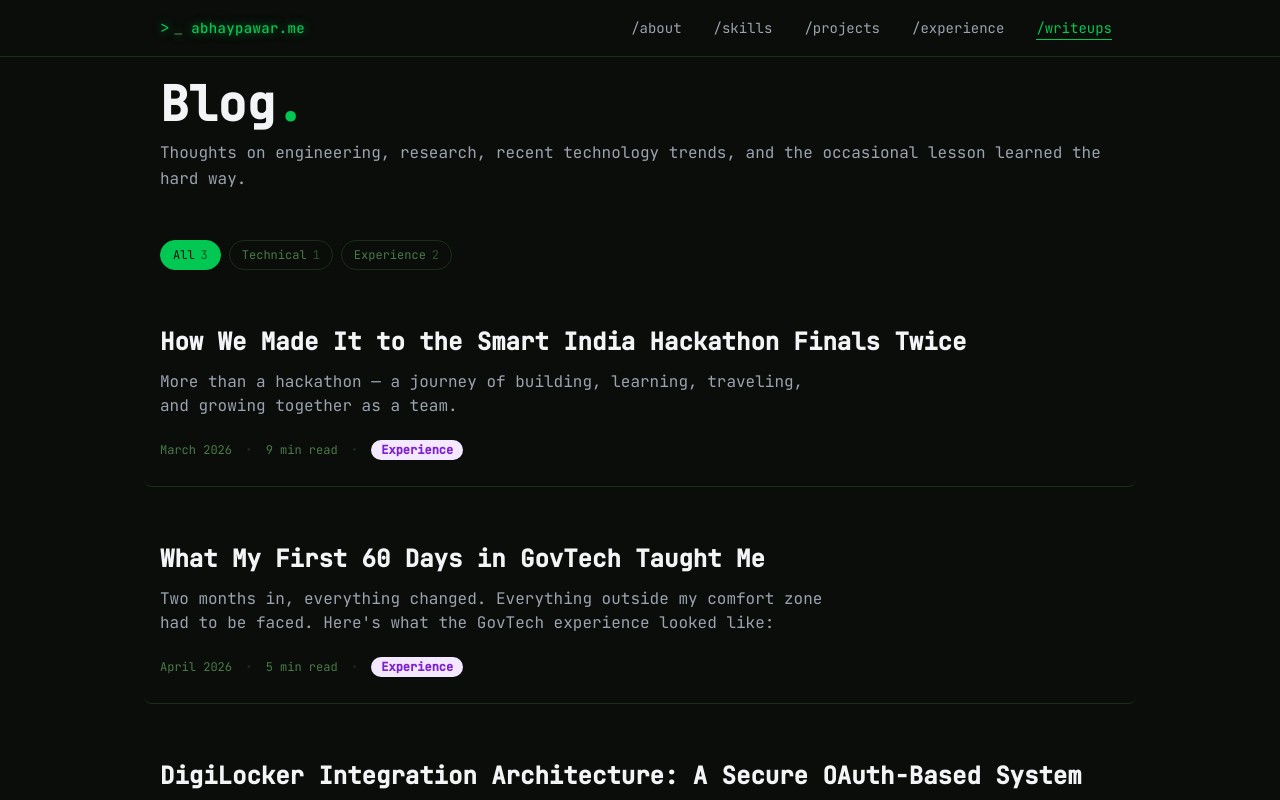
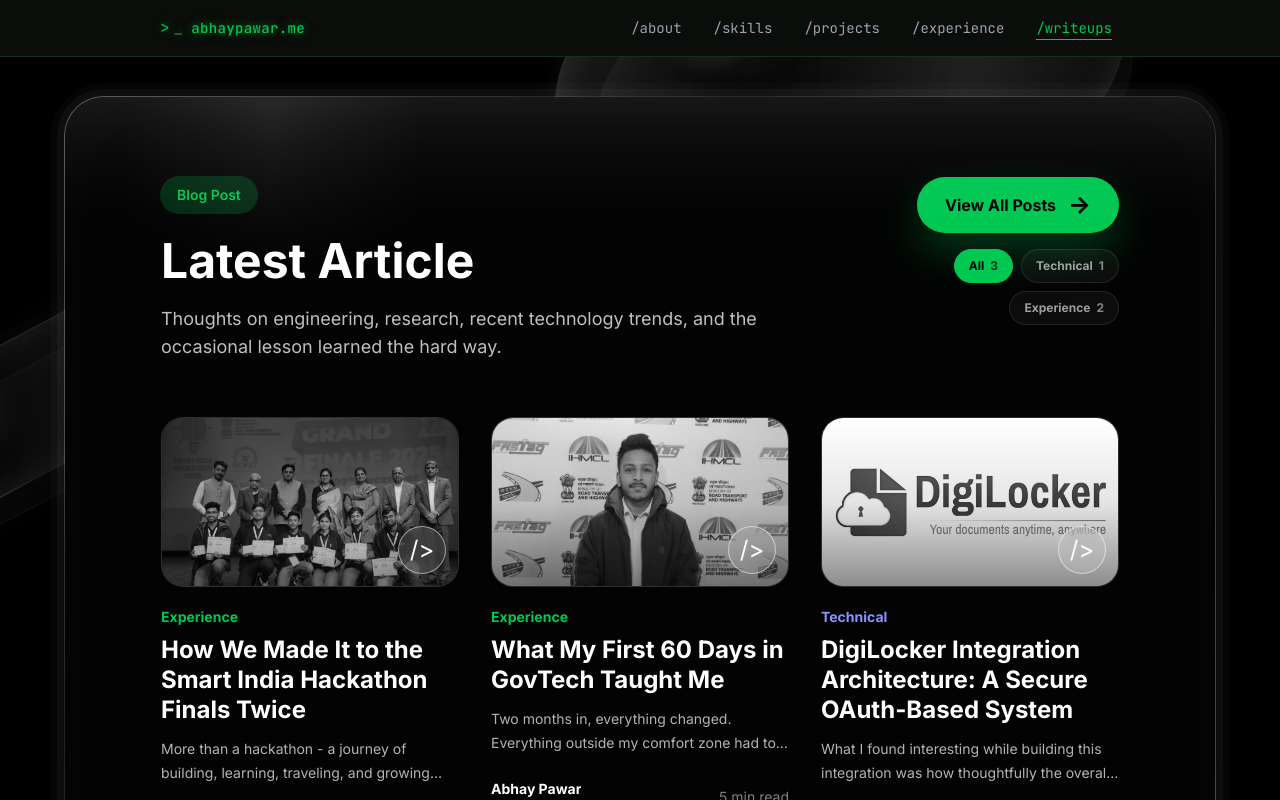
Before and after one commit to abhaygzb15/abhaygzb15.github.io, a React (Vite) app: page /blogs in a window 1280 px wide. Shown: the top 800 px of the page. Built offline with nearby package versions, Linux system fonts and the light colour scheme.

Commit message:
update blogs page

```diff
--- a/src/index.css
+++ b/src/index.css
@@ -73,6 +73,108 @@ html.light .text-gray-500 { color: #5a7a5a !important; }
 /* Blog card text — already dark, keep as-is in light mode */
 html.light .text-gray-800 { color: #1a2d1a; }
 html.light .text-gray-900 { color: #0f1a0f; }
+
+/* Blog page editorial frame */
+.blog-page {
+  isolation: isolate;
+}
+
+.blog-page .blog-panel {
+  border: 1px solid rgba(255, 255, 255, 0.1);
+  border-radius: 40px;
+  background:
+    linear-gradient(#030303, #030303) padding-box,
+    linear-gradient(130deg, rgba(255, 255, 255, 0.3), rgba(255, 255, 255, 0.03) 30%, rgba(255, 255, 255, 0.22)) border-box;
+  box-shadow:
+    0 0 0 7px rgba(255, 255, 255, 0.035),
+    0 0 0 13px rgba(255, 255, 255, 0.018),
+    0 34px 90px rgba(0, 0, 0, 0.72),
+    inset 0 0 90px rgba(255, 255, 255, 0.025);
+  z-index: 1;
+}
+
+.blog-page .blog-panel::before {
+  content: "";
+  position: absolute;
+  inset: 0;
+  border-radius: inherit;
+  pointer-events: none;
+  background:
+    linear-gradient(90deg, transparent 5%, rgba(255, 255, 255, 0.08) 18%, transparent 31%),
+    linear-gradient(180deg, rgba(255, 255, 255, 0.08), transparent 18%);
+  mask-image: linear-gradient(#000, transparent 22%);
+}
+
+.blog-page .blog-ribbon {
+  position: absolute;
+  pointer-events: none;
+  z-index: 0;
+  opacity: 0.72;
+  filter: blur(0.2px);
+}
+
+.blog-page .blog-ribbon::before,
+.blog-page .blog-ribbon::after {
+  content: "";
+  position: absolute;
+  inset: 0;
+  border-radius: 999px;
+  border: 1px solid rgba(255, 255, 255, 0.16);
+  background:
+    radial-gradient(circle at 30% 15%, rgba(255, 255, 255, 0.26), transparent 14%),
+    linear-gradient(110deg, rgba(255, 255, 255, 0.18), rgba(255, 255, 255, 0.02) 34%, rgba(255, 255, 255, 0.15) 70%, rgba(255, 255, 255, 0.03));
+  box-shadow:
+    inset 0 0 34px rgba(255, 255, 255, 0.14),
+    0 0 36px rgba(255, 255, 255, 0.08);
+}
+
+.blog-page .blog-ribbon::after {
+  transform: translate(18px, 28px) scale(0.94);
+  opacity: 0.35;
+}
+
+.blog-page .blog-ribbon-top {
+  top: -58px;
+  left: 43%;
+  width: min(580px, 54vw);
+  height: 250px;
+  transform: rotate(-14deg);
+}
+
+.blog-page .blog-ribbon-left {
+  top: 330px;
+  left: -170px;
+  width: 430px;
+  height: 135px;
+  transform: rotate(-28deg);
+}
+
+.blog-page .blog-ribbon-bottom {
+  right: 1vw;
+  bottom: -72px;
+  width: min(720px, 58vw);
+  height: 220px;
+  transform: rotate(-12deg);
+}
+
+@media (max-width: 767px) {
+  .blog-page .blog-panel {
+    border-radius: 28px;
+  }
+
+  .blog-page .blog-ribbon-top {
+    left: 20%;
+    width: 520px;
+  }
+
+  .blog-page .blog-ribbon-left {
+    left: -260px;
+  }
+
+  .blog-page .blog-ribbon-bottom {
+    width: 520px;
+  }
+}
 
 @layer utilities {
   .section-padding {
--- a/src/pages/Blogs.tsx
+++ b/src/pages/Blogs.tsx
@@ -12,17 +12,16 @@ interface BlogPost {
   excerpt: string
   date: string
   readTime: string
-  cover?: string   // path to cover image, e.g. /assets/blog/post1.png
-  link: string     // URL to the blog post
+  cover?: string
+  link: string
 }
 
 const posts: BlogPost[] = [
-
   {
     slug: 'SIH',
     tag: 'Experience',
     title: 'How We Made It to the Smart India Hackathon Finals Twice',
-    excerpt: 'More than a hackathon — a journey of building, learning, traveling, and growing together as a team.',
+    excerpt: 'More than a hackathon - a journey of building, learning, traveling, and growing together as a team.',
     date: 'March 2026',
     readTime: '9 min read',
     cover: '/assets/result.jpeg',
@@ -31,11 +30,12 @@ const posts: BlogPost[] = [
   {
     slug: 'Govtech',
     tag: 'Experience',
-    title: 'What My First 60 Days in GovTech Taught Me',
-    excerpt: 'Two months in, everything changed. Everything outside my comfort zone had to be faced. Here\'s what the GovTech experience looked like:',
+    title: 'What My First 60 Days in GovTech Taught Me',
+    excerpt: 'Two months in, everything changed. Everything outside my comfort zone had to be faced. Here is what the GovTech experience looked like.',
     date: 'April 2026',
     readTime: '5 min read',
-    cover: '/assets/govtech.jpeg', link: 'https://medium.com/@abhaygzb15/what-my-first-60-days-in-govtech-taught-me-dfa3c20ea7eb',
+    cover: '/assets/govtech.jpeg',
+    link: 'https://medium.com/@abhaygzb15/what-my-first-60-days-in-govtech-taught-me-dfa3c20ea7eb',
   },
   {
     slug: 'Digilocker',
@@ -47,110 +47,127 @@ const posts: BlogPost[] = [
     cover: '/assets/digilocker.jpg',
     link: 'https://medium.com/@abhaygzb15/digilocker-integration-architecture-a-secure-oauth-based-system-2b844ba63ccc',
   },
-
 ]
 
-// Colour palette per tag (used in both the filter pill and card badge)
-const tagColor: Record<Exclude<Tag, 'All'>, { pill: string; badge: string; cover: string }> = {
-  Technical: {
-    pill: 'bg-cyan-50   text-cyan-700   border-cyan-200',
-    badge: 'bg-cyan-100  text-cyan-700',
-    cover: 'from-cyan-100 to-cyan-200',
-  },
-  Experience: {
-    pill: 'bg-purple-50  text-purple-700 border-purple-200',
-    badge: 'bg-purple-100 text-purple-700',
-    cover: 'from-purple-100 to-purple-200',
-  },
-
+const tagTone: Record<Exclude<Tag, 'All'>, string> = {
+  Technical: 'text-[#8b93ff]',
+  Experience: 'text-terminal-green',
 }
 
 const TAGS: Tag[] = ['All', 'Technical', 'Experience']
-
 
 export default function Blogs() {
   const [active, setActive] = useState<Tag>('All')
   const visible = active === 'All' ? posts : posts.filter((p) => p.tag === active)
 
   return (
-    <div className="min-h-screen text-gray-100">
+    <div className="blog-page min-h-screen overflow-hidden bg-black text-white">
       <Navbar />
 
-      {/* ── Header ── */}
-      <header className="pt-20 pb-12 px-6 md:px-12 lg:px-24 container-max mx-auto max-w-4xl">
-        <h1 className="font-mono font-bold text-4xl md:text-5xl text-gray-100 leading-tight mb-3">
-          Blog<span className="text-terminal-green">.</span>
+      <main className="relative px-4 pb-20 pt-24 sm:px-6 md:px-10 lg:px-16">
+        <div className="blog-ribbon blog-ribbon-top" aria-hidden="true" />
+        <div className="blog-ribbon blog-ribbon-left" aria-hidden="true" />
+        <div className="blog-ribbon blog-ribbon-bottom" aria-hidden="true" />
+
+        <section className="blog-panel relative mx-auto max-w-7xl px-5 py-10 sm:px-8 md:px-12 lg:px-24 lg:py-20">
+          <div className="flex flex-col gap-8 lg:flex-row lg:items-start lg:justify-between">
+            <div className="max-w-2xl">
+              <span className="inline-flex rounded-full bg-terminal-green/20 px-4 py-2 font-sans text-sm font-semibold text-terminal-green ring-1 ring-terminal-green/20">
+                Blog Post
+              </span>
+              <h1 className="mt-6 font-sans text-4xl font-bold leading-tight tracking-normal text-white md:text-5xl">
+                Latest Article
               </h1>
-        <p className="font-mono text-gray-400 text-base leading-relaxed">
+              <p className="mt-5 max-w-3xl font-sans text-base leading-8 text-white/75 md:text-lg">
                 Thoughts on engineering, research, recent technology trends, and the occasional lesson learned the hard way.
               </p>
-      </header>
+            </div>
 
-      {/* ── Filter Tags ── */}
-      <div className="px-6 md:px-12 lg:px-24 pb-8 container-max mx-auto max-w-4xl">
-        <div className="flex flex-wrap gap-2">
+            <div className="flex flex-col gap-4 sm:flex-row lg:flex-col lg:items-end">
+              <a
+                href="https://medium.com/@abhaygzb15"
+                target="_blank"
+                rel="noreferrer"
+                className="inline-flex h-14 items-center justify-center gap-3 rounded-full bg-terminal-green px-7 font-sans text-base font-bold text-black shadow-[0_18px_45px_rgba(0,200,83,0.28)] transition duration-200 hover:-translate-y-0.5 hover:bg-terminal-green-glow focus:outline-none focus:ring-2 focus:ring-terminal-green focus:ring-offset-2 focus:ring-offset-black"
+              >
+                View All Posts
+                <span aria-hidden="true" className="text-2xl leading-none">-&gt;</span>
+              </a>
+
+              <div className="flex flex-wrap gap-2 lg:justify-end">
                 {TAGS.map((tag) => {
                   const count = tag === 'All' ? posts.length : posts.filter((p) => p.tag === tag).length
                   return (
                     <button
                       key={tag}
+                      type="button"
                       onClick={() => setActive(tag)}
-                className={`font-mono text-xs px-3 py-1.5 rounded-full border transition-all duration-200 ${active === tag
-                  ? 'bg-terminal-green text-terminal-bg border-terminal-green'
-                  : 'text-terminal-muted border-terminal-border hover:border-terminal-green hover:text-terminal-green'
+                      className={`rounded-full border px-3.5 py-2 font-sans text-xs font-bold transition duration-200 ${
+                        active === tag
+                          ? 'border-terminal-green bg-terminal-green text-black'
+                          : 'border-white/10 bg-white/[0.04] text-white/60 hover:border-terminal-green/60 hover:text-terminal-green'
                       }`}
                     >
                       {tag}
-                <span className="ml-1.5 opacity-60">{count}</span>
+                      <span className={`ml-1.5 ${active === tag ? 'text-black/70' : 'text-white/50'}`}>{count}</span>
                     </button>
                   )
                 })}
               </div>
             </div>
+          </div>
 
-      {/* ── Posts List ── */}
-      <main className="px-6 md:px-12 lg:px-24 pb-20 container-max mx-auto max-w-4xl">
-        <div className="space-y-8">
+          <div className="mt-14 grid gap-8 md:grid-cols-3">
             {visible.map((post) => (
-            <article
-              key={post.slug}
-              onClick={() => window.open(post.link, '_blank')}
-              className="group py-6 border-b border-terminal-border last:border-b-0 cursor-pointer transition-colors duration-200 hover:bg-terminal-bg-card/30 px-4 -mx-4 rounded-lg"
+              <article key={post.slug} className="group">
+                <a href={post.link} target="_blank" rel="noreferrer" className="block">
+                  <div className="relative aspect-[1.75/1] overflow-hidden rounded-[1.4rem] border border-white/15 bg-white/[0.03]">
+                    {post.cover ? (
+                      <img
+                        src={post.cover}
+                        alt=""
+                        className="h-full w-full object-cover grayscale transition duration-500 group-hover:scale-105 group-hover:grayscale-0"
+                      />
+                    ) : (
+                      <div className="h-full w-full bg-[radial-gradient(circle_at_35%_35%,rgba(0,200,83,0.42),transparent_34%),linear-gradient(135deg,#161616,#050505)]" />
+                    )}
+                    <div className="absolute inset-0 bg-gradient-to-t from-black/45 via-black/10 to-transparent" />
+                    <span
+                      aria-hidden="true"
+                      className="absolute bottom-3 right-3 grid h-12 w-12 place-items-center rounded-full border border-white/50 bg-white/10 font-sans text-2xl text-white backdrop-blur-md transition duration-200 group-hover:translate-x-1 group-hover:-translate-y-1 group-hover:bg-terminal-green group-hover:text-black"
                     >
-              {/* Post header */}
-              <div className="flex flex-col gap-3">
-                {/* Title and link */}
-                <h2 className="font-mono font-bold text-xl md:text-2xl text-gray-100 leading-snug group-hover:text-terminal-green transition-colors duration-200">
+                      /&gt;
+                    </span>
+                  </div>
+
+                  <div className="mt-5">
+                    <p className={`font-sans text-sm font-bold ${tagTone[post.tag]}`}>{post.tag}</p>
+                    <h2 className="mt-2 font-sans text-2xl font-bold leading-tight text-white transition duration-200 group-hover:text-terminal-green">
                       {post.title}
                     </h2>
-
-                {/* Excerpt */}
-                <p className="font-mono text-gray-400 text-sm md:text-base leading-relaxed max-w-2xl">
+                    <p className="mt-3 line-clamp-2 font-sans text-sm leading-6 text-white/70">
                       {post.excerpt}
                     </p>
-
-                {/* Meta info: date, read time, tag */}
-                <div className="flex items-center gap-3 flex-wrap pt-2">
-                  <span className="font-mono text-xs text-terminal-muted">{post.date}</span>
-                  <span className="text-terminal-border">·</span>
-                  <span className="font-mono text-xs text-terminal-muted">{post.readTime}</span>
-                  <span className="text-terminal-border">·</span>
-                  <span className={`text-xs font-semibold px-2.5 py-0.5 rounded-full ${tagColor[post.tag].badge}`}>
-                    {post.tag}
-                  </span>
+                    <div className="mt-6 flex items-center justify-between gap-4">
+                      <div className="min-w-0">
+                        <p className="truncate font-sans text-sm font-bold text-white">Abhay Pawar</p>
+                        <p className="font-sans text-xs text-white/50">{post.date}</p>
+                      </div>
+                      <span className="shrink-0 font-sans text-sm text-white/50">{post.readTime}</span>
                     </div>
                   </div>
+                </a>
               </article>
             ))}
           </div>
+        </section>
 
-        {/* Back link */}
-        <div className="mt-16 flex justify-center">
+        <div className="relative z-10 mt-10 flex justify-center">
           <Link
             to="/"
-            className="font-mono text-sm text-terminal-muted hover:text-terminal-green transition-colors duration-200 flex items-center gap-2"
+            className="font-sans text-sm font-semibold text-white/50 transition-colors duration-200 hover:text-terminal-green"
           >
-            <span>←</span> back_to_home
+            back_to_home
           </Link>
         </div>
       </main>
```
Lines whose indentation alone changed are shown as unchanged.
